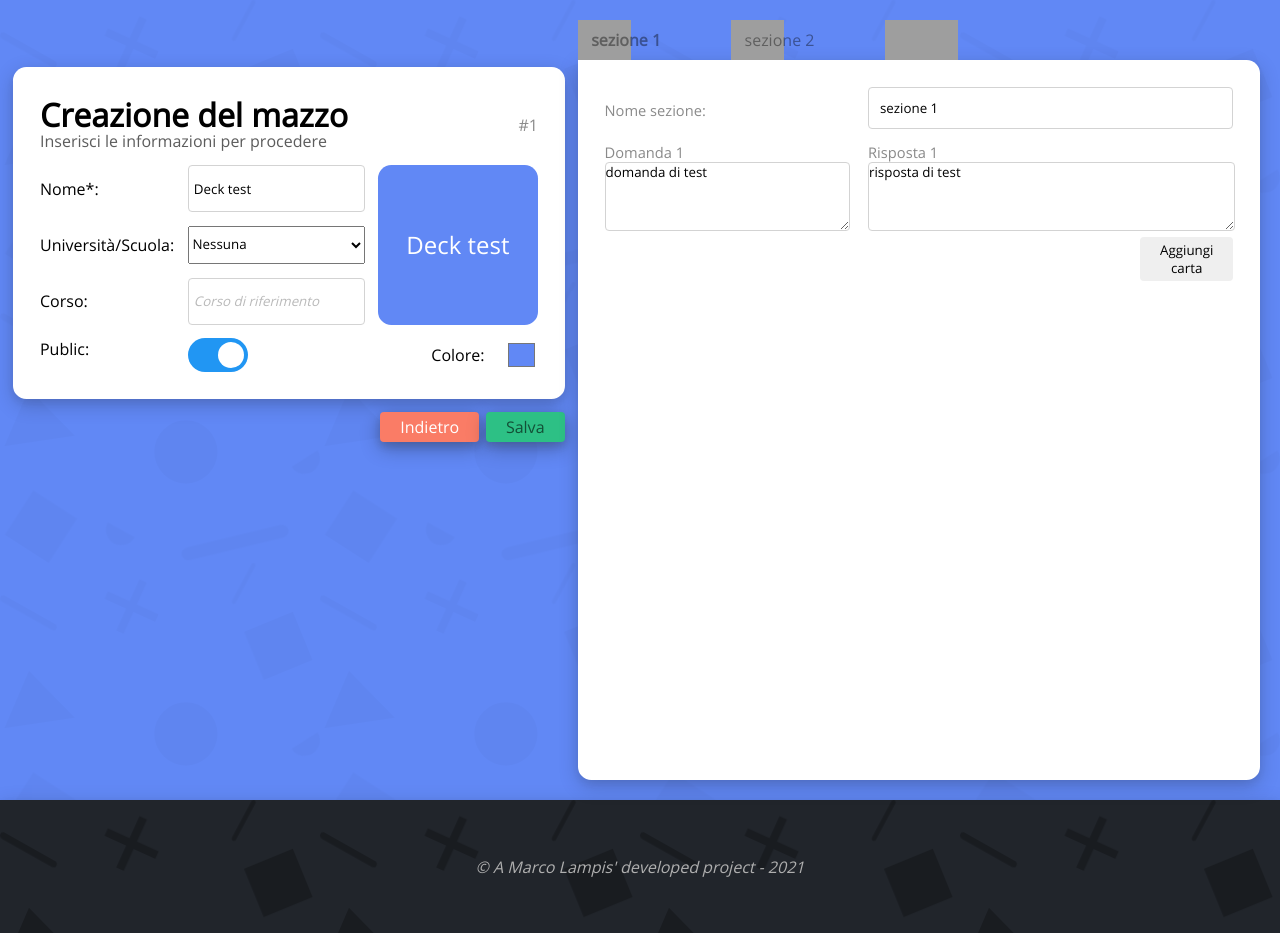
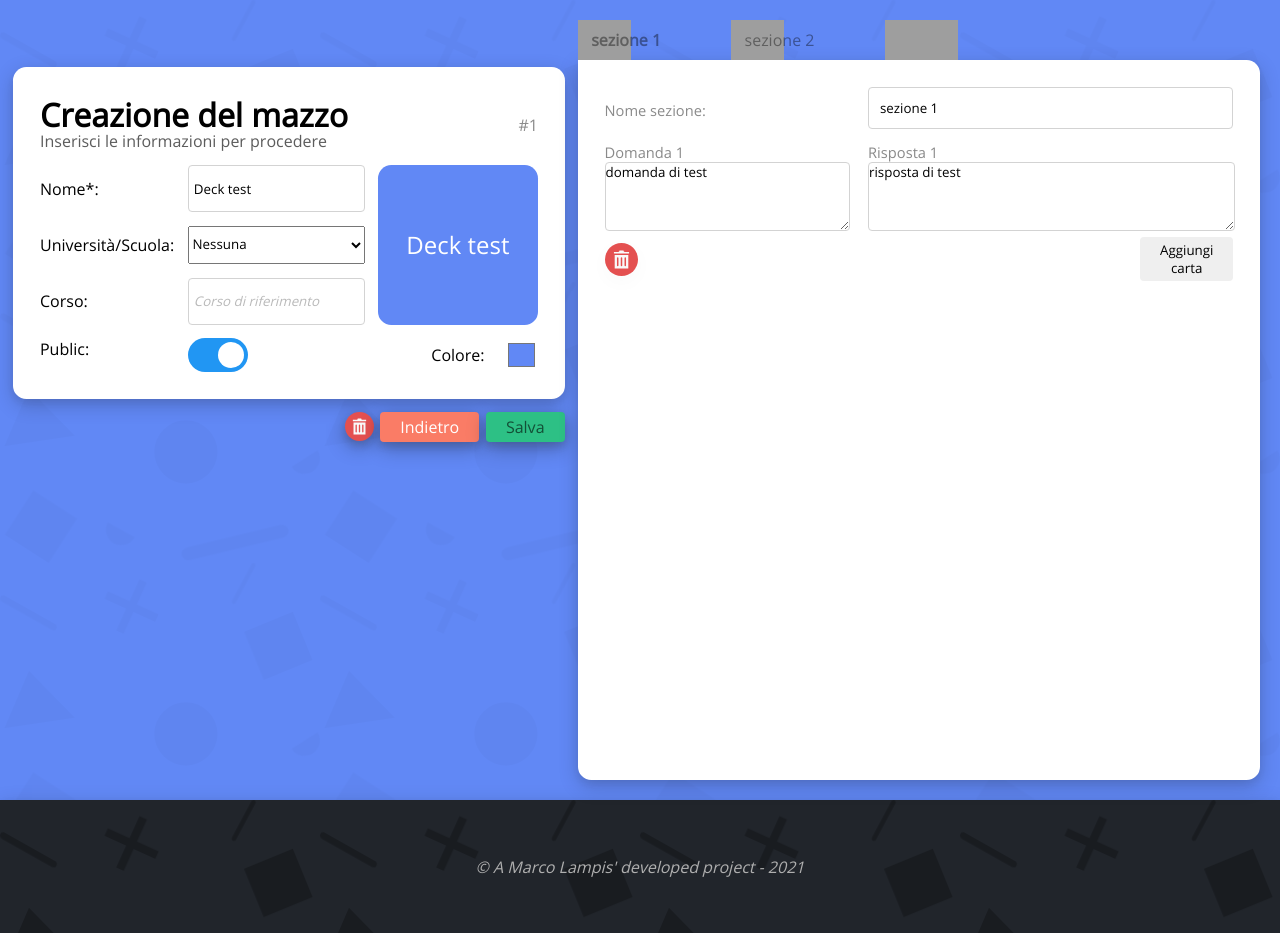
Before and after one commit to Guray00/unicards, a PHP site: page /deck_editor.php?id=1 in a window 1280 px wide. Run offline with PHP 8.4, Linux system fonts and the light colour scheme; a user stored in the database is signed in; data comes from the database, SQL or seed files in the repository; data that the repository does not hold is empty; grey boxes are pictures that could not be loaded.

Commit message:
aggiunta la rimozione del deck e delle sezioni + general code refactor

```diff
--- a/css/design.css
+++ b/css/design.css
@@ -143,6 +143,20 @@ input[type=submit]:hover{
 }
 
 
+.btn-remove {
+	padding: 0;
+	margin: 0;
+	background-image: url("../assets/trash-can.svg");
+	background-repeat: no-repeat;
+	background-size: contain;
+	border-radius: 50pt;
+	outline: none;
+	box-shadow: 0 2px 4px 0 rgba(59, 59, 59, 0), 0 6px 20px 0 rgba(0, 0, 0, 0.027);
+
+}
+
+
+
 /***********************
 		Text
 ************************/
--- a/css/layout/deck-editor.css
+++ b/css/layout/deck-editor.css
@@ -120,7 +120,7 @@ textarea{
 #left-bottom {
 	display: grid;
 	width: 100%;
-	grid-template-columns: 1fr auto auto;
+	grid-template-columns: 1fr  auto auto auto;
 }
 
 #error_msg {
@@ -133,12 +133,24 @@ textarea{
 	font-style: italic;
 
 	align-self: center;
-	max-width: 250pt;
+	max-width: 230pt;
+}
+
+#delete-deck {
+	grid-row: 1;
+	grid-column: 2;
+
+	height: 29px;
+	width: 29px;
+
+	display: block;
+	box-shadow: 0 4px 8px 0 rgba(59, 59, 59, 0.219), 0 6px 20px 0 rgba(0, 0, 0, 0.295);
+	margin-right: 5pt;
 }
 
 #back {
 	grid-row: 1;
-	grid-column: 2;
+	grid-column: 3;
 	margin-right: 5pt;
 	box-shadow: 0 4px 8px 0 rgba(59, 59, 59, 0.219), 0 6px 20px 0 rgba(0, 0, 0, 0.295);
 	font-size: 12pt;
@@ -156,7 +168,7 @@ textarea{
 	height: fit-content;
 
 	grid-row: 1;
-	grid-column: 3;
+	grid-column: 4;
 }
 
 #btn-add{
@@ -164,6 +176,22 @@ textarea{
 	margin-top: 5pt;
 	margin-left: auto;
 	grid-column-start: 2;
+	grid-row: 9999;
+}
+
+#btn-remove-tab{
+	display: block;
+
+	width: 25pt;
+	height: 25pt;
+
+	align-self: center;
+
+	margin-top: 5pt;
+	margin-right: auto;
+
+	grid-column-start: 1;
+	justify-self: start;
 	grid-row: 9999;
 }
 
@@ -248,7 +276,7 @@ h2 {
 	width: 25pt;
 	height: 25pt;
 	outline: none;
-	background-color: #00000000;
+	background-color: transparent;
 	padding: 0;
 	margin: 0;
 	border-color: transparent;
--- a/css/theme.css
+++ b/css/theme.css
@@ -55,7 +55,15 @@ textarea, input[type=email], input[type=text], input[type=password]{
 .submit {
 	background-color: #2dc085;
 	color: #1a6d4c;
+}
 
+.btn-remove {
+	background-color: rgb(228, 80, 80);
+}
+
+
+.btn-remove:hover {
+	background-color: rgb(241, 112, 112);
 }
 
 /*******************************
--- a/pages/deck_editor.php
+++ b/pages/deck_editor.php
@@ -11,6 +11,7 @@
 	 			FUNZIONI
 	 *****************************/
 
+	// restituisce id del deck e mail dell utente
 	function submitID(){
 		if(isset($_GET["id"])){
 			echo $_GET["id"] . ", \"" . $_SESSION["session_mail"] . "\"";
@@ -20,6 +21,7 @@
 			echo "\"NULL\"" . ", \"" . $_SESSION["session_mail"] . "\"";
 	}
 
+	// contenitore delle tab
 	function defaultTabContainer(){
 		echo " <div class=\"tab-container\" id='tab1'>
 					<div class='cards-container'>
@@ -29,6 +31,7 @@
 						<label id='1_lbl_answer1'>Risposta 1</label>
 						<textarea id='1_question1' name='1_question1' form='deck_form' required oninvalid='onInvalidText()'></textarea>
 						<textarea id='1_answer1' name='1_answer1'   form='deck_form' required oninvalid='onInvalidText()'></textarea>
+						<button type='button' class='btn-remove' id='btn-remove-tab' onclick='removeTab(this)'></button>
 						<button type='button' id='btn-add' onclick='addCard(this)'>Aggiungi carta</button>
 					</div>
 	 			</div>";
@@ -63,7 +66,8 @@
 							$question_number++;
 						}
 
-						echo '<button type="button" id="btn-add" onclick="addCard(this)">Aggiungi carta</button>';
+						echo '	<button type="button" class="btn-remove" id="btn-remove-tab" onclick="removeTab(this)"></button>
+								<button type="button" id="btn-add" onclick="addCard(this)">Aggiungi carta</button>';
 
 			echo 	"</div>
 				</div>";
@@ -202,13 +206,13 @@
 
 					<label id="lbl_color" >Colore:</label>
 
-					<input type="color" id="color_picker" name="color" value=<?php echo '"'.$color.'"';?> onchange="colorChange(this)">
+					<input type="color" id="color_picker" name="color" value=<?php echo '"'.$color.'"';?> oninput="colorChange(this)">
 
 					<!-- Rounded switch -->
 
 
 
-					<input type="text" id="txt_name" 	name="name" value=<?php echo '"'.$name.'"'	?> placeholder="Nome del mazzo" onchange='deckNameChange(this)' required oninvalid='onInvalidText()'>
+					<input type="text" id="txt_name" 	name="name" value=<?php echo '"'.$name.'"'	?> placeholder="Nome del mazzo" onchange='deckNameChange(this)' oninput='deckNameInput(this)' required oninvalid='onInvalidText()' autocomplete="off">
 
 					<select name="school" id="txt_school">
 						<option value="NULL">Nessuna</option>
@@ -227,6 +231,7 @@
 
 				<div id="left-bottom">
 					<label id="error_msg"></label>
+					<button type="button" id="delete-deck" class="btn-remove" onclick='deleteDeck(<?php submitID(); ?>)'></button>
 					<button type="button" id="back" value="Indietro"><a href="./dashboard.php">Indietro</a></button>
 					<input type="submit" id="submit" value="Salva">
 				</div>
@@ -258,6 +263,8 @@
 				</div>
 			</div>
 		</form>
+
+		<!-- Footer -->
 		<?php require("../html/footer.php");?>
 	</body>
 </html>
--- a/php/utils.php
+++ b/php/utils.php
@@ -1,5 +1,9 @@
 <?php
 	session_start();
+
+	$badWords = file_get_contents('https://raw.githubusercontent.com/shutterstock/List-of-Dirty-Naughty-Obscene-and-Otherwise-Bad-Words/master/en');
+	$badWords = explode("\n", $badWords);
+	//echo 'badWords = ["'.implode('","', $badWords).'"];';
 
 	//controlla se l'utente ha effettuato l'accesso
 	function _sessionCheck(){
```
Also changed, not shown: js/deck_editor.js (+151 -31 lines), php/deck_delete.php (added, +27 -0 lines), php/deck_updater.php (+76 -7 lines), assets/trash-can.svg (added), assets/wave.svg (deleted), assets/wave1.png (deleted), assets/wave2.png (deleted), assets/wave3.png (deleted).
